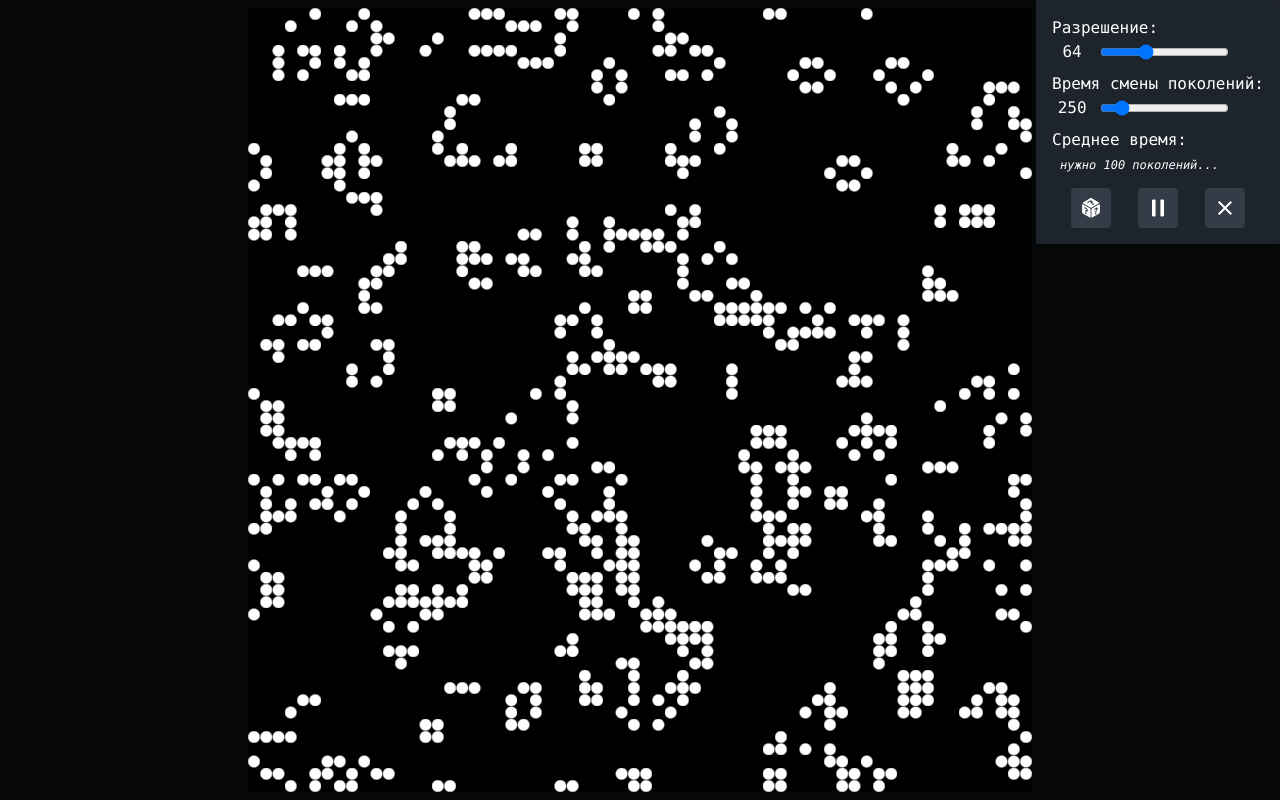
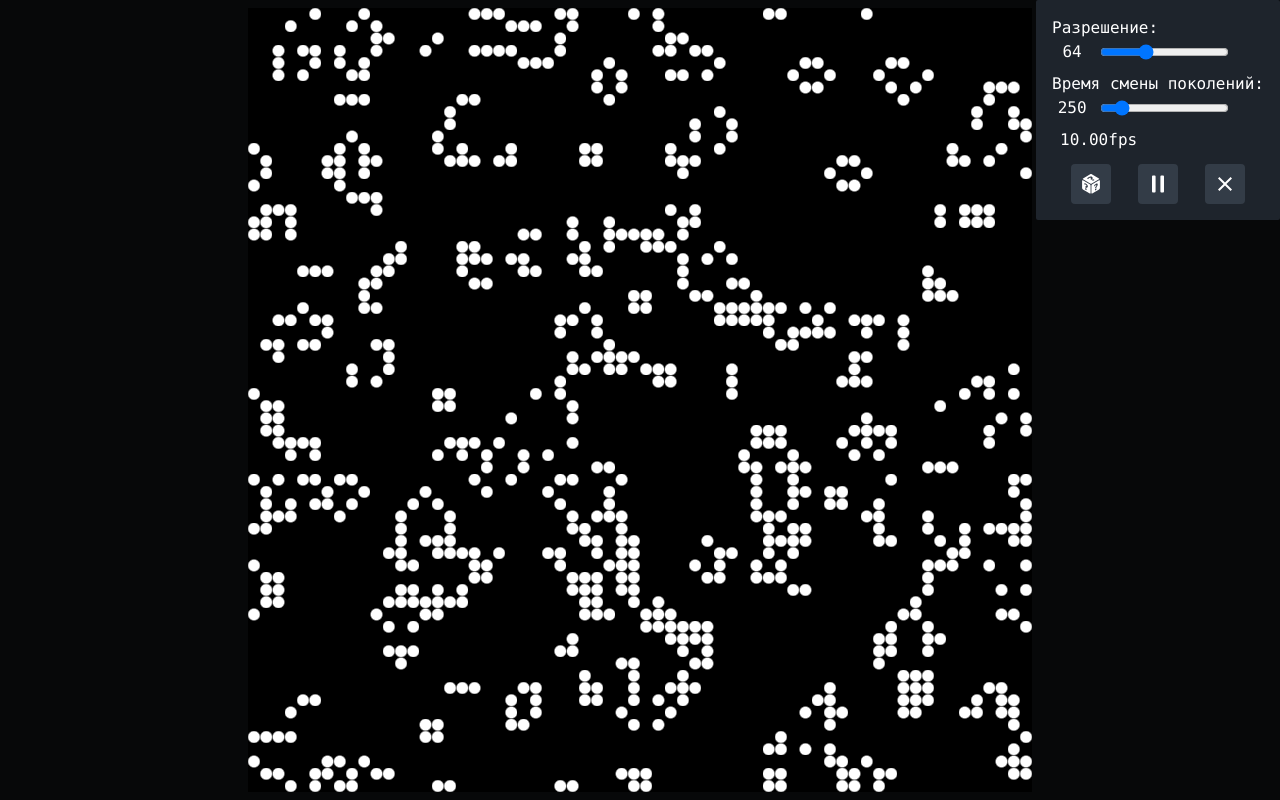
Before and after one commit to k-olya/game-of-life, a plain HTML site: page index.html in a window 1280 px wide. Drawn offline with Linux system fonts and the light colour scheme; animation ran at ten frames a second.

Commit message:
[+] replace performance with fps

```diff
--- a/index.html
+++ b/index.html
@@ -22,10 +22,9 @@
         <div id="timeDiv" class="w-10 text-center">250</div>
         <input type="range" id="timeInput" min="0" max="2000" value="250" />
       </div>
-      <p>Среднее время:</p>
       <div class="flex w-full space-x-2 mb-3">
         <div id="performanceDiv" class="text-center px-2">
-          <i class="text-xs">нужно 100 поколений...</i>
+          <i class="">подсчет fps...</i>
         </div>
       </div>
       <div class="flex w-full space-x-2 justify-evenly">
--- a/main.js
+++ b/main.js
@@ -105,14 +105,25 @@ let mousey = 0;
 let mouseButton = 0;
 let paused = false;
 let aspectRatio;
-let performanceLoops = 0;
-let performanceSum = 0;
-let performanceStart, performanceEnd;
+let frameCounter = 0;
+let secondStartTime = 0;
 
 // render loop
 function renderLoop(time) {
   // request the next frame
   requestAnimationFrame(renderLoop);
+
+  // update frame counter
+  frameCounter++;
+  if (!secondStartTime) {
+    secondStartTime = time;
+  }
+  if (time - secondStartTime >= 1000.0) {
+    performanceDiv.innerHTML =
+      ((frameCounter / (time - secondStartTime)) * 1000.0).toFixed(2) + "fps";
+    frameCounter = 0;
+    secondStartTime = time;
+  }
 
   const delta = time - prevTime;
 
@@ -122,7 +133,6 @@ function renderLoop(time) {
     prevTime = time;
 
     // draw game of life and measure performance
-    performanceStart = performance.now();
     gl.useProgram(morphProgram);
     gl.uniform2f(morphUniforms.u_resolution, options.width, options.height);
     gl.uniform1i(morphUniforms.u_texture_last, nextTexture);
@@ -132,15 +142,6 @@ function renderLoop(time) {
       options.height,
       nextTexture === 0 ? texture1Framebuffer : texture0Framebuffer
     );
-    performanceEnd = performance.now();
-    performanceSum += performanceEnd - performanceStart;
-    performanceLoops++;
-
-    if (performanceLoops >= 100) {
-      performanceDiv.innerHTML =
-        (performanceSum / performanceLoops).toFixed(3) + "ms";
-      performanceSum = performanceLoops = 0;
-    }
 
     nextTexture = Number(!nextTexture);
     t1 = nextTexture;
```
